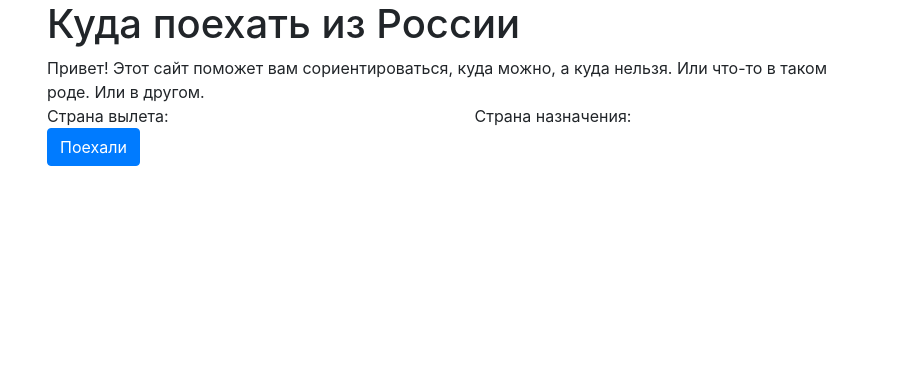
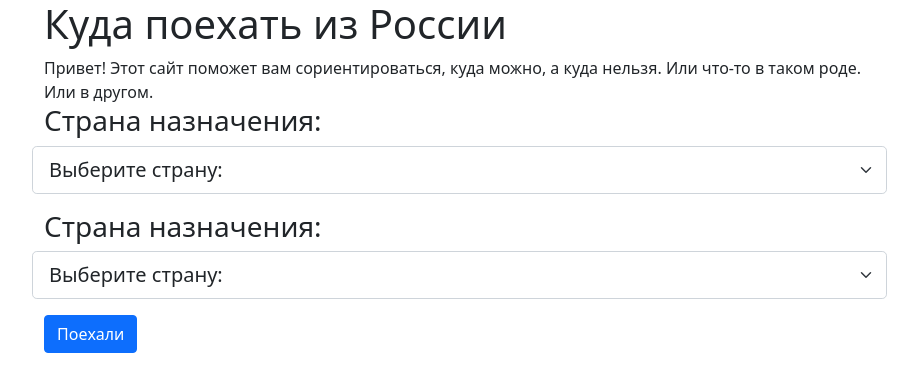
Before and after one commit to lananovikova10/where2go, a Flask app: page / in a window 1280 px wide. Shown: the top 392 px of the page, without its empty margins (38-956 px from the left). Run offline with Flask 2, Linux system fonts and the light colour scheme; some libraries are stand-ins or nearby versions.

Commit message:
выпадающий список

```diff
--- a/webapp/__init__.py
+++ b/webapp/__init__.py
@@ -2,10 +2,13 @@ from flask import Flask, render_template
 
 app = Flask(__name__)
 
+
 @app.route("/")
+
 def display():
     title = 'Куда поехать из России'
-    return render_template('index.html', page_title = title)
+    country_name = ['Австралия', 'Австрия', 'Азербайджан', 'Албания', 'Алжир', 'Ангола', 'Андорра', 'Антигуа и Барбуда']
+    return render_template('index.html', page_title = title, country_name = country_name)
 
 if __name__=="__main__":
     app.run(debug=True)
--- a/webapp/templates/index.html
+++ b/webapp/templates/index.html
@@ -6,7 +6,9 @@
       <meta name="viewport" content="width=device-width, initial-scale=1, shrink-to-fit=no">
 
       <!-- Bootstrap CSS -->
-      <link rel="stylesheet" href="https://stackpath.bootstrapcdn.com/bootstrap/4.1.3/css/bootstrap.min.css" integrity="sha384-MCw98/SFnGE8fJT3GXwEOngsV7Zt27NXFoaoApmYm81iuXoPkFOJwJ8ERdknLPMO" crossorigin="anonymous">
+
+      <link href="https://cdn.jsdelivr.net/npm/bootstrap@5.1.1/dist/css/bootstrap.min.css" rel="stylesheet" integrity="sha384-F3w7mX95PdgyTmZZMECAngseQB83DfGTowi0iMjiWaeVhAn4FJkqJByhZMI3AhiU" crossorigin="anonymous">
+      <script src="https://cdn.jsdelivr.net/npm/bootstrap@5.1.1/dist/js/bootstrap.bundle.min.js" integrity="sha384-/bQdsTh/da6pkI1MST/rWKFNjaCP5gBSY4sEBT38Q/9RBh9AH40zEOg7Hlq2THRZ" crossorigin="anonymous"></script>
 
       <title>{{ page_title }}</title>
     </head>
@@ -17,12 +19,29 @@
           <div class="col-sm-9">
             Привет! Этот сайт поможет вам сориентироваться, куда можно, а куда нельзя. Или что-то в таком роде. Или в другом.
             <div class="row">
-              <div class="col-8 col-sm-6">
-                Страна вылета:
+              <div class="col-6 col-sm-6">
+                <h3>Страна назначения:</h3>
               </div>
-              <div class="col-4 col-sm-6">
-                Страна назначения:
+
+              <select class="form-select form-select-lg mb-3" aria-label=".form-select-lg example">
+                <option selected>Выберите страну:</option>
+                {% for i in country_name %}
+                  <option value="1">{{ i }}</option>
+                {% endfor %}
+              </select>
+
+
+              <div class="col-6 col-sm-6">
+                <h3>Страна назначения:</h3>
               </div>
+
+              <select class="form-select form-select-lg mb-3" aria-label=".form-select-lg example">
+                <option selected>Выберите страну:</option>
+                {% for i in country_name %}
+                  <option value="1">{{ i }}</option>
+                {% endfor %}
+              </select>
+
             </div>
           </div>
         </div>
@@ -30,8 +49,6 @@
       </div>
         <!-- Optional JavaScript -->
         <!-- jQuery first, then Popper.js, then Bootstrap JS -->
-        <script src="https://code.jquery.com/jquery-3.3.1.slim.min.js" integrity="sha384-q8i/X+965DzO0rT7abK41JStQIAqVgRVzpbzo5smXKp4YfRvH+8abtTE1Pi6jizo" crossorigin="anonymous"></script>
-        <script src="https://cdnjs.cloudflare.com/ajax/libs/popper.js/1.14.3/umd/popper.min.js" integrity="sha384-ZMP7rVo3mIykV+2+9J3UJ46jBk0WLaUAdn689aCwoqbBJiSnjAK/l8WvCWPIPm49" crossorigin="anonymous"></script>
-        <script src="https://stackpath.bootstrapcdn.com/bootstrap/4.1.3/js/bootstrap.min.js" integrity="sha384-ChfqqxuZUCnJSK3+MXmPNIyE6ZbWh2IMqE241rYiqJxyMiZ6OW/JmZQ5stwEULTy" crossorigin="anonymous"></script>
+
       </body>
   </html>
```
